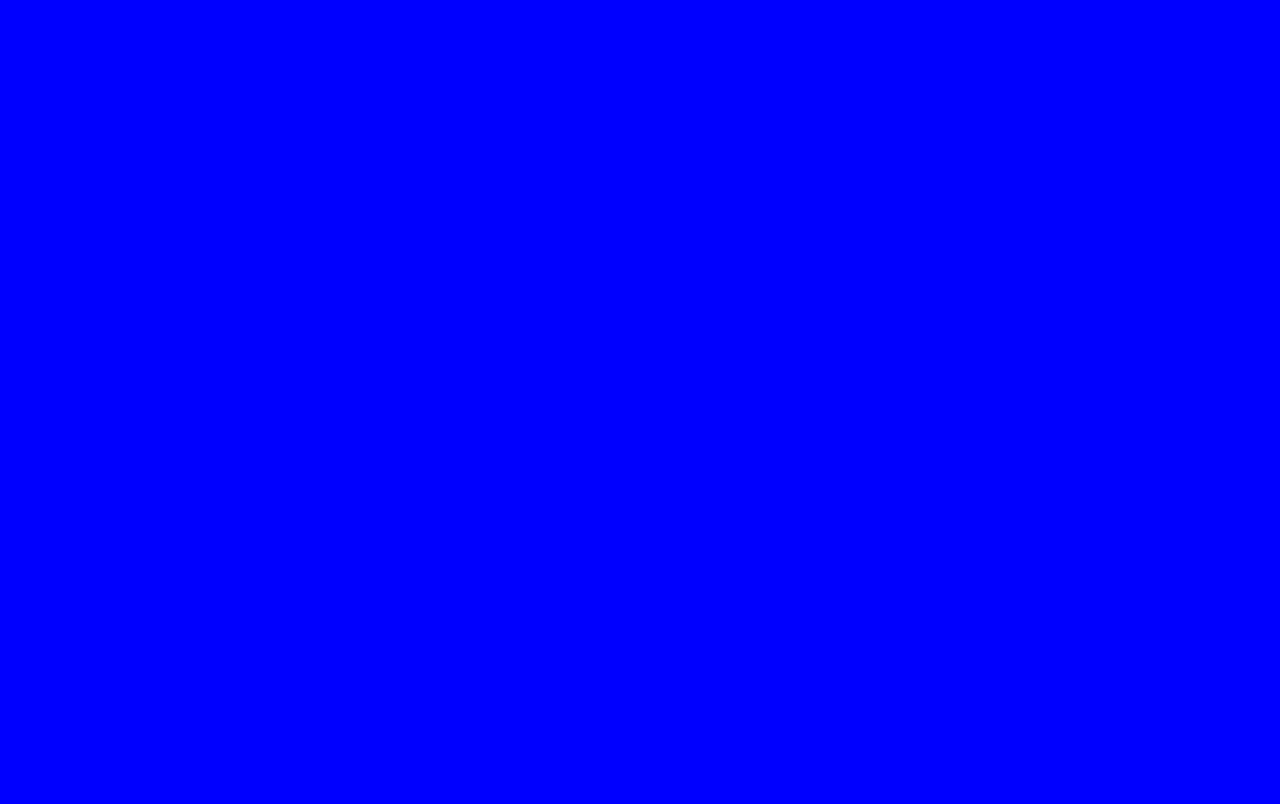
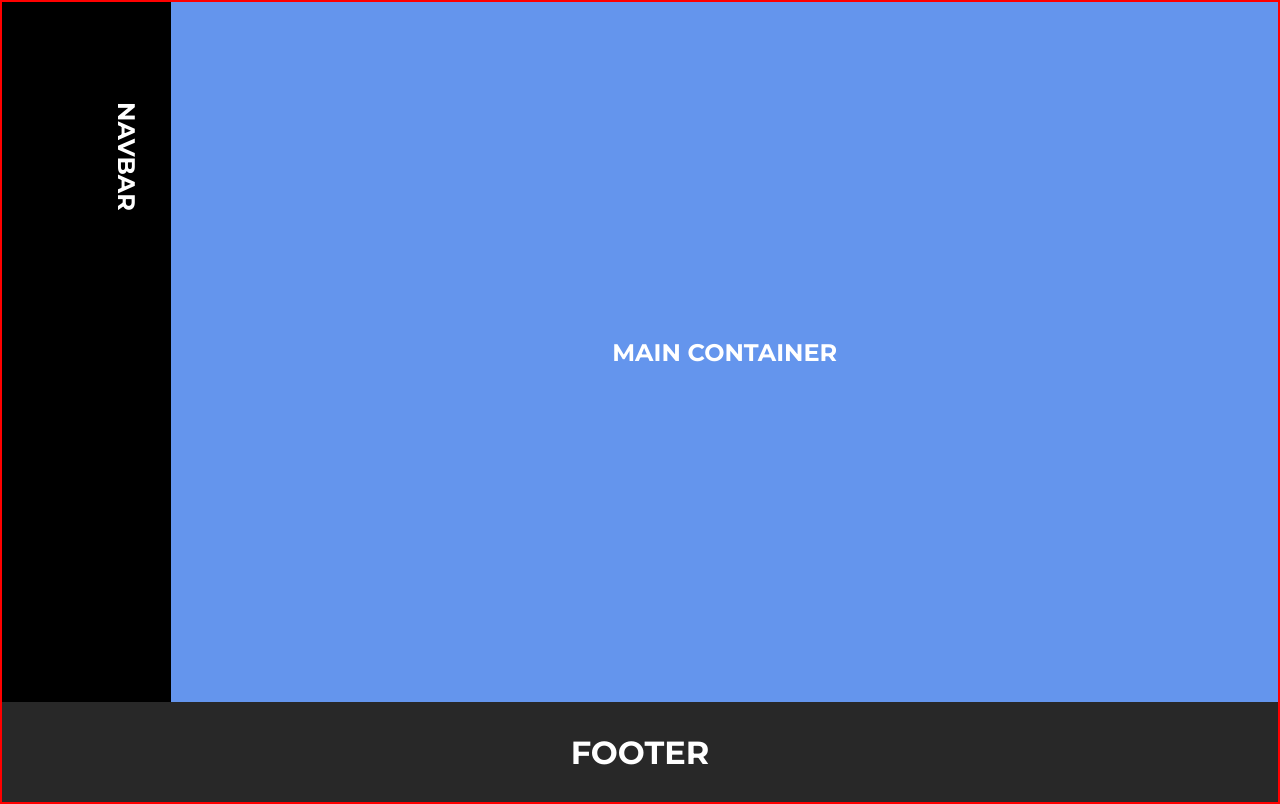
Before and after one commit to Lorenzo7991/html-css-spotifyweb, a plain HTML site: page index.html in a window 1280 px wide. Drawn offline with Linux system fonts and the light colour scheme.

Commit message:
add draft layout

```diff
--- a/css/style.css
+++ b/css/style.css
@@ -7,9 +7,9 @@
 
 /* * Generics */
 body{
-    font-family: ;
-    background-color: blue;
+    font-family: 'Montserrat', sans-serif;
 }
+
 
 
 /* * Utilities */
@@ -21,8 +21,60 @@ body{
     border: 2px solid red;
 }
 
+.content-container{
+    display: flex;
+    height: calc(100vh - 100px);
+    width: 100%;
+    overflow: auto;
+
+
+    /* ! Temporary rules */
+    justify-content: center;
+    align-items: center;
+    color: white;
+    background-color: cornflowerblue;
+    padding: 15px;
+}
+
 img{
     max-width: 100%;
     height: auto;
     display: block;
 }
+
+
+/* * Main */
+main{
+    display: flex;
+    height: calc(100vh - 100px);
+    overflow: auto;
+    background-color: rgb(20, 25, 34);
+}
+
+/* * Main - navbar */
+nav{
+    height: calc(100vh - 100px);
+    width: 15%;
+    background-color: rgb(0, 0, 0);
+    overflow: auto;
+
+    /* ! Temporary rules */
+    color: white;
+    writing-mode: vertical-rl;
+    padding: 100px 30px 0px 0px;
+}
+
+
+
+
+/* * Footer */
+footer{
+    height: 100px;
+    display: flex;
+    background-color: rgb(40, 40, 40);
+
+    /* ! Temporary rules */
+    color: white;
+    justify-content: center;
+    align-items: center;
+}
--- a/index.html
+++ b/index.html
@@ -5,9 +5,13 @@
     <meta charset="UTF-8">
     <meta name="viewport" content="width=device-width, initial-scale=1.0">
     <!-- * Google fonts stylesheet -->
-    <link href="https://fonts.googleapis.com/css?family=Montserrat:100,200,300,regular,500,600,700,800,900,100italic,200italic,300italic,italic,500italic,600italic,700italic,800italic,900italic" rel="stylesheet">
+    <link
+        href="https://fonts.googleapis.com/css?family=Montserrat:100,200,300,regular,500,600,700,800,900,100italic,200italic,300italic,italic,500italic,600italic,700italic,800italic,900italic"
+        rel="stylesheet">
     <!-- * FontAwsome stylesheet -->
-    <link rel='stylesheet' href='https://cdnjs.cloudflare.com/ajax/libs/font-awesome/6.4.2/css/all.min.css' integrity='sha512-z3gLpd7yknf1YoNbCzqRKc4qyor8gaKU1qmn+CShxbuBusANI9QpRohGBreCFkKxLhei6S9CQXFEbbKuqLg0DA==' crossorigin='anonymous'>
+    <link rel='stylesheet' href='https://cdnjs.cloudflare.com/ajax/libs/font-awesome/6.4.2/css/all.min.css'
+        integrity='sha512-z3gLpd7yknf1YoNbCzqRKc4qyor8gaKU1qmn+CShxbuBusANI9QpRohGBreCFkKxLhei6S9CQXFEbbKuqLg0DA=='
+        crossorigin='anonymous'>
     <!-- * Local stylesheet link's -->
     <link rel="stylesheet" href="css/style.css">
     <link rel="stylesheet" href="css/responsive.css">
@@ -18,7 +22,27 @@
 </head>
 
 <body>
+    <!-- * Primary view container -->
+    <div class="generic-container">
+        <!-- * Main structure section -->
+        <main class="main-section">
+            <!-- * Side navbar section -->
+            <nav class="navbar">
+                <h1>NAVBAR</h1>
+            </nav>
+            <!-- * Main content section -->
+            <section class="content-container">
+                <h1>MAIN CONTAINER</h1>
+            </section>
+        </main>
 
+
+
+        <!-- * Footer section -->
+        <footer class="footer-section">
+            <h1>FOOTER</h1>
+        </footer>
+    </div>
 </body>
 
 </html>
```
